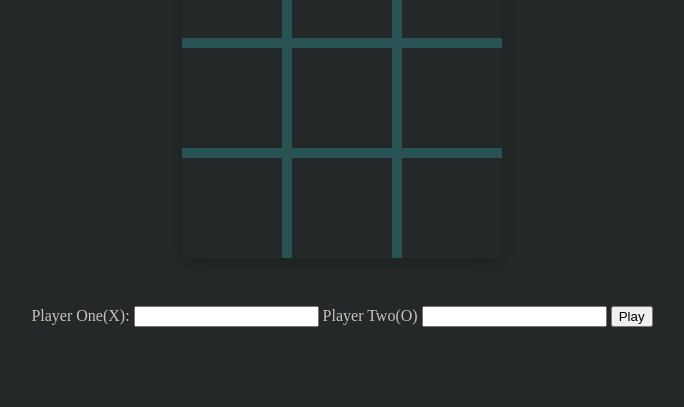
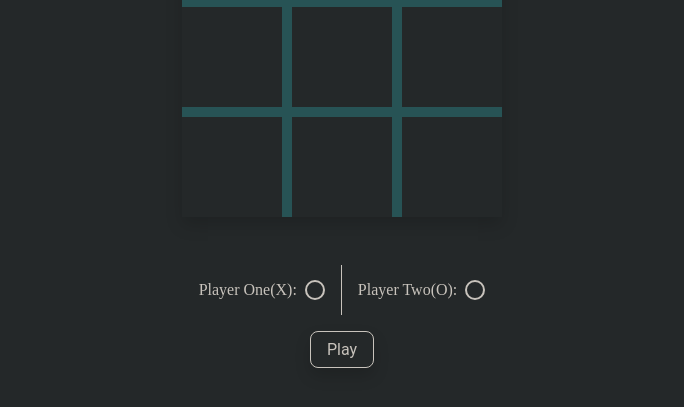
Before and after one commit to efurrevig/odin-tictactoe-js, a plain HTML site: page index.html in a window 1280 px wide. Shown: the part 235-642 px from the top of the page, without its empty margins (298-982 px from the left). Drawn offline with Linux system fonts and the light colour scheme.

Commit message:
More styling. Man it takes me forever to make styling decisions

```diff
--- a/index.html
+++ b/index.html
@@ -23,17 +23,18 @@
             <div class="cell" data-row="2" data-col="2" id="8"></div>
         </div>
 
-        <div class="button-container">
-            <form id="playerForm">
-                <label for="playerOne">Player One(X):</label>
-                <input type="text" id="playerOne" name="playerOne" required>
+        <div class="playerDisplay">
+            <div class="p1">
+                <p>Player One(X):</p>
+                <div class="circle"></div>
+            </div>
+            <div class="p2">
+                <p>Player Two(O):</p>
+                <div class="circle"></div>
+            </div>
+        </div>
 
-                <label for="playerTwo">Player Two(O)</label>
-                <input type="text" id="playerTwo" name="playerTwo" required>
-
-                <input type="submit" value="Play">
-            </form>
-        </div>
+        <button type="button" class="play-button" id="play-button">Play</button>
     </div>
 </body>
 </html>
--- a/script.js
+++ b/script.js
@@ -51,13 +51,14 @@ Board.prototype.changeBoard = function(row, col, player) {
 
 function startGame(event) {
     event.preventDefault();
-    let playerOneName = document.getElementById('playerOne').value;
-    let playerTwoName = document.getElementById('playerTwo').value;
-    let playerOne = new Player(playerOneName);
-    let playerTwo = new Player(playerTwoName);
+    console.log('hi')
+    let playerOne = new Player('Player One');
+    let playerTwo = new Player('Player Two');
     game.playerOne = playerOne;
     game.playerTwo = playerTwo;
     game.currentPlayer = playerOne;
+    p1Circle.classList.add('fill')
+    p2Circle.classList.remove('fill')
     boardSetup()
 }
 
@@ -77,9 +78,13 @@ function makeMove(event) {
     }
     square.removeEventListener('click', makeMove);
     game.currentPlayer = game.currentPlayer === game.playerOne ? game.playerTwo : game.playerOne;
+    toggleTurnDisplay();
 }
 
-
+function toggleTurnDisplay() {
+    p1Circle.classList.toggle('fill')
+    p2Circle.classList.toggle('fill')
+}
 function boardSetup() {
     for (let i = 0; i < 9; i++) {
         let square = document.getElementById(i.toString())
@@ -103,6 +108,10 @@ const oDiv = `<div class="mark">
                     stroke="#d4ffaa" stroke-linecap="round" stroke-width="10" style="--darkreader-inline-stroke:#c7ff90;"/>
                 </svg>
                 </div>`
+
+const p1Circle = document.querySelector('.p1 .circle');
+const p2Circle = document.querySelector('.p2 .circle');
+
 let game = new Game();
-let playerForm = document.getElementById('playerForm');
-playerForm.addEventListener('submit', startGame);
+let play = document.getElementById('play-button');
+play.addEventListener('click', startGame);
--- a/style.css
+++ b/style.css
@@ -1,8 +1,9 @@
 :root {
   --main-bg-color: #242829;
   --main-font-color: rgb(200, 195, 188);
+  --button-bg-hover: rgb(200, 195, 188);
+  --button-font-hover: #242829;
   --board-color: #275355;
-  --board-outline-color: #9d2a8f;
   --main-font: 'Roboto', sans-serif;
 }
 
@@ -84,3 +85,64 @@ circle {
     stroke-dashoffset: 0;
   }
 }
+
+
+.playerDisplay {
+  display: flex;
+  justify-content: center;
+  align-items: center;
+  width: 100%;
+  height: 100%;
+  margin-bottom: 1em;
+}
+.p1 {
+  display: flex;
+  justify-content: center;
+  align-items: center;
+  padding-right: 1em;
+  border-right: 1px solid var(--main-font-color)
+}
+
+.p1 p {
+  margin-right: 0.5em;
+}
+
+.p2 {
+  display: flex;
+  justify-content: center;
+  align-items: center;
+  padding-left: 1em;
+}
+
+.p2 p {
+  margin-right: 0.5em;
+}
+
+.circle {
+  border-radius: 50%;
+  border: 2px solid var(--main-font-color);
+  width: 1em;
+  height: 1em;
+}
+
+.fill {
+  background: var(--main-font-color);
+}
+
+.play-button {
+  box-shadow: 0 0.5rem 1rem rgba(0, 0, 0, 0.15);
+  border-radius: 0.5em;
+  background-color: var(--main-bg-color);
+  color: var(--main-font-color);
+  border: 1px solid var(--main-font-color);
+  padding: 0.5em 1em;
+  font-family: var(--main-font);
+  font-size: 1rem;
+  cursor: pointer;
+  transition: all 0.3s ease;
+}
+
+.play-button:hover {
+  background-color: var(--button-bg-hover);
+  color: var(--button-font-hover);
+}
```
